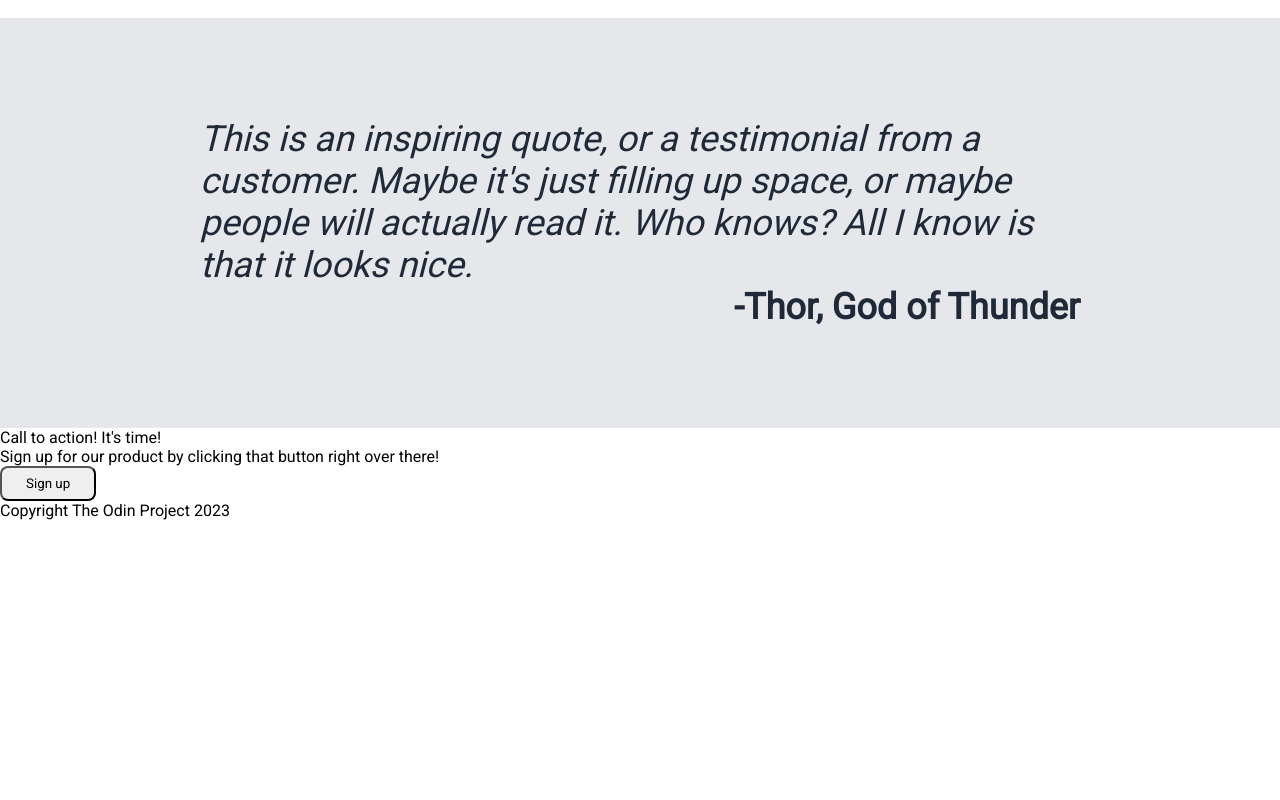
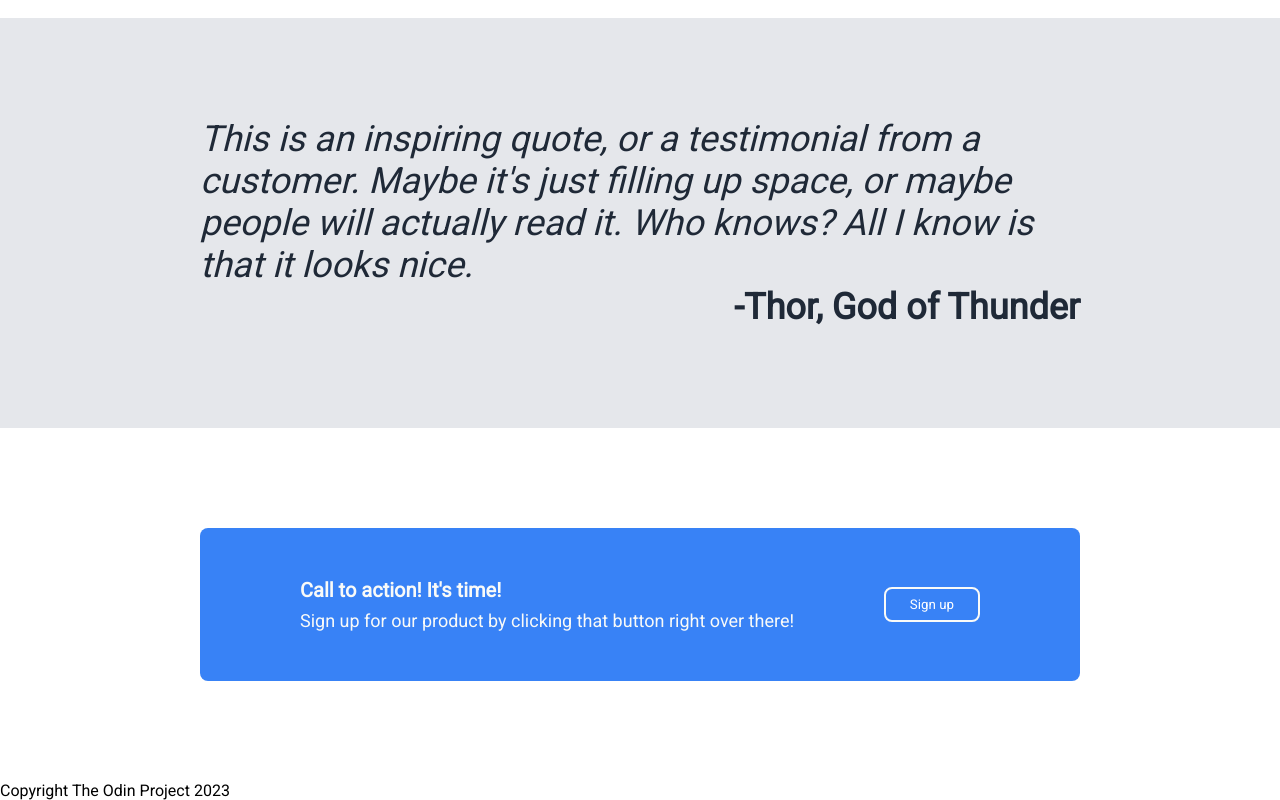
Before and after one commit to Leanhj/odin-landing-page, a plain HTML site: page index.html in a window 1280 px wide. Shown: the part 916-1716 px from the top of the page. Before the commit the page ends 1436 px from the top, so only its background shows below. Drawn offline with Linux system fonts and the light colour scheme.

Commit message:
Finish subscription template

```diff
--- a/style.css
+++ b/style.css
@@ -125,3 +125,40 @@ button {
     margin-left: auto;
     font-weight: bold;
 }
+
+.subscription {
+    padding: 100px 200px;
+    align-items: center;
+}
+
+.subs-action {
+    background-color: #3882F6;
+    padding: 50px 100px;
+    display: flex;
+    justify-content: stretch;
+    border-radius: 8px;
+    align-items: center;
+}
+
+.subs-caption {
+    display: flex;
+    flex-direction: column;
+    font-size: 18px;
+    color: #F9FAF8;
+    gap: 8px;
+}
+
+.caption-title {
+    font-weight: 600;
+    font-size: 20px;
+}
+
+.subs-button {
+    margin-left: auto;
+}
+
+.subs-button button {
+    background-color: #3882F6;
+    border: 2px solid #F9FAF8;
+    color: white;
+}
```
